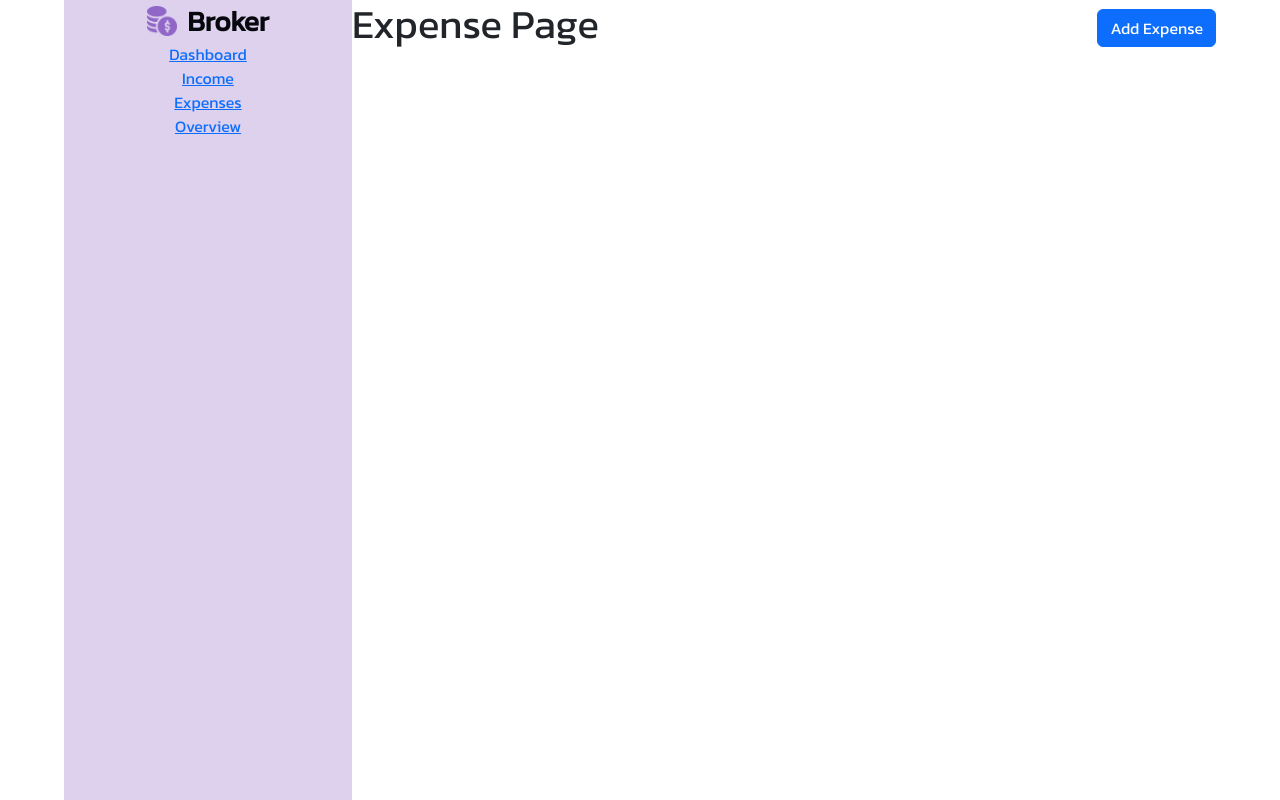
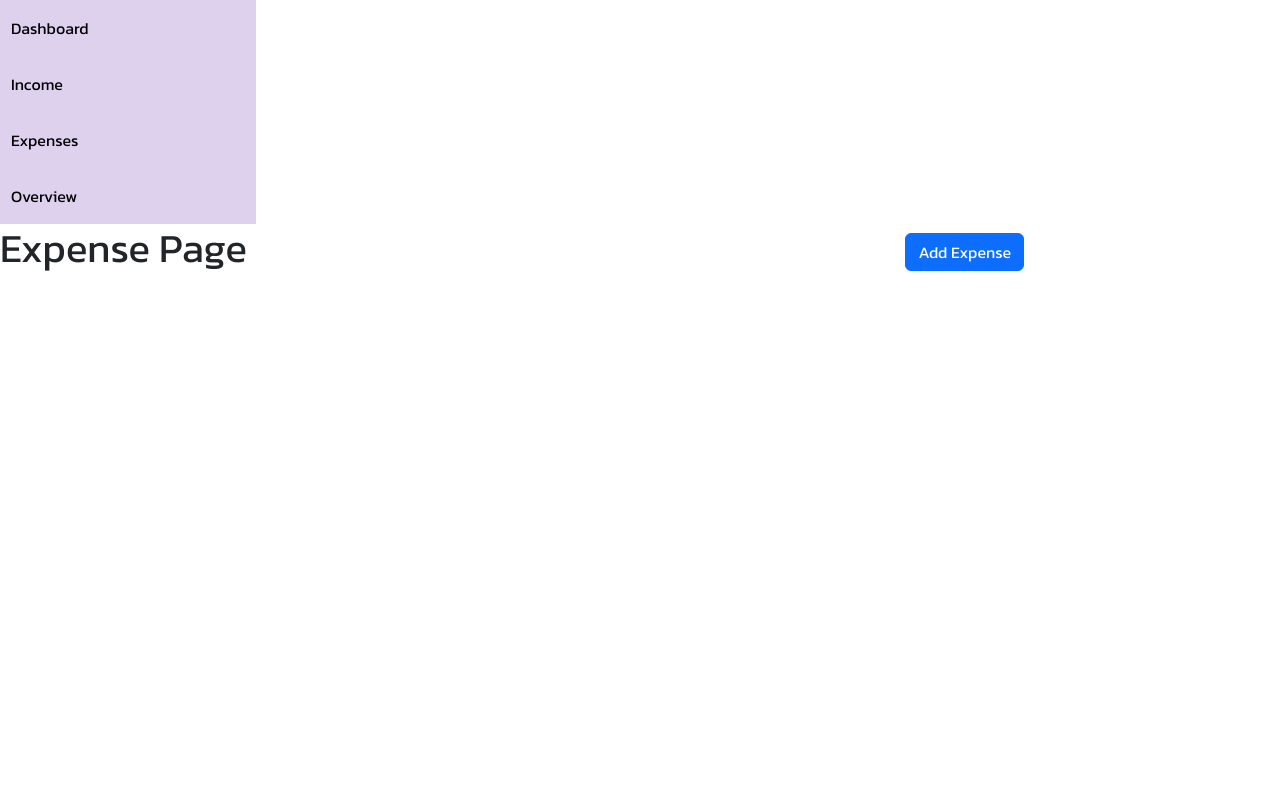
Before and after one commit to oliver-wahome/broker, a React (Create React App) app: page /expenses in a window 1280 px wide. Built offline with nearby package versions, Linux system fonts and the light colour scheme.

Commit message:
update: restructuring the dashboard layout ui & adding dashboardNavbar to main dashboard page

```diff
--- a/src/App.css
+++ b/src/App.css
@@ -5,7 +5,11 @@
     font-family: 'Kanit', sans-serif;
 }
 
-.appContainer {
+/* .appContainer {
+    padding: 0 5vw;
+} */
+
+.pageContainer {
     padding: 0 5vw;
 }
 
@@ -17,6 +21,10 @@
     color: #07080e;
 }
 
+.logoSection:hover {
+    color: #07080e;
+}
+
 .logoSection img{
     margin: 0 10px 0 0;
 }
--- a/src/components/DashboardMenu.js
+++ b/src/components/DashboardMenu.js
@@ -1,18 +1,13 @@
 import React from 'react';
-import logo from '../images/brokerIcon-amethyst.png';
 import { Link } from 'react-router-dom';
 
 function DashboardMenu(){
     return(
         <div className="dashboardMenu">
-            <Link to="/" className="logoSection">
-                <img src={logo} alt="logo-icon" height="30px" width="30px" />
-                <p>Broker</p>
-            </Link>
-            <Link to="/dashboard">Dashboard</Link>
-            <Link to="/income">Income</Link>
-            <Link to="/expenses">Expenses</Link>
-            <Link to="/overview">Overview</Link>
+            <Link to="/dashboard" className="dashboardMenuItem">Dashboard</Link>
+            <Link to="/income" className="dashboardMenuItem">Income</Link>
+            <Link to="/expenses" className="dashboardMenuItem">Expenses</Link>
+            <Link to="/overview" className="dashboardMenuItem">Overview</Link>
         </div>
     );
 }
--- /dev/null
+++ b/src/components/DashboardNavbar.js
@@ -0,0 +1,38 @@
+import React from 'react';
+import { Link, useNavigate } from 'react-router-dom';
+import '../firebase';
+import { getAuth, signOut } from "firebase/auth";
+import logo from '../images/brokerIcon-amethyst.png';
+import '../pageStyles/Dashboard.css';
+
+function DashboardNavbar(){
+
+    let navigate = useNavigate();
+
+    const auth = getAuth();
+    const logOut = () => {
+        signOut(auth).then(() => {
+            // Sign-out successful.
+            console.log("logged out");
+            navigate("/");
+        }).catch((error) => {
+            // An error happened.
+            console.log(error.message);
+        });
+    }
+
+    return(
+        <div className="dashboardNavbar">
+            <Link to="/" className="logoSection">
+                <img src={logo} alt="logo-icon" height="30px" width="30px" />
+                <p>Broker</p>
+            </Link>
+            <div className="dashboardNavbarProfile">
+                <button onClick={logOut}>logout</button>
+                <Link to="/profile">go to profile</Link>
+            </div>
+        </div>
+    );
+}
+
+export default DashboardNavbar;
--- a/src/pageStyles/Dashboard.css
+++ b/src/pageStyles/Dashboard.css
@@ -1,20 +1,51 @@
 .dashboardPage {
     min-height: 100vh;
+}
+
+.dashboardPageContent {
+    width: 100%;
     display: flex;
+    border: 1px solid black;
+}
+
+.dashboardNavbar {
+    padding: 10px 15px;
+    border: 1px solid blue;
+    display: flex;
+    align-items: center;
+    justify-content: space-between;
 }
 
 .dashboardMenu {
     display: flex;
     flex-direction: column;
-    align-items: center;
-    width: 25%;
+    width: 20%;
     background-color: rgba(144, 103, 197, 0.3);
 }
 
+.dashboardMenuItem {
+    border: 1px solid transparent;
+    margin: 5px 0;
+    padding: 10px;
+    text-decoration: none;
+    color: black;
+}
+
+.dashboardMenuItem:hover {
+    color: #9067C6;
+    border: 1px solid black;
+    border-left: 3px solid black;
+}
+
 .dashboardBody {
-    width: 75%;
+    width: 80%;
     display: flex;
     flex-direction: column;
+}
+
+.dashboardBodyNavbar {
+    display: flex;
+    justify-content: flex-end;
 }
 
 .dashboardBodyHeader {
--- a/src/pages/About.js
+++ b/src/pages/About.js
@@ -4,7 +4,7 @@ import Footer from '../components/Footer';
 
 function About() {
   return (
-    <div className="about">
+    <div className="about pageContainer">
       <Navbar />
 
       About
--- a/src/pages/Contact.js
+++ b/src/pages/Contact.js
@@ -5,7 +5,7 @@ import Footer from '../components/Footer';
 
 function Contact() {
   return (
-    <div className="contact">
+    <div className="contact pageContainer">
         <Navbar />
 
         Contact
--- a/src/pages/Dashboard.js
+++ b/src/pages/Dashboard.js
@@ -1,39 +1,22 @@
 import React from 'react';
-import { Link, useNavigate } from 'react-router-dom';
 import '../firebase';
-import { getAuth, signOut } from "firebase/auth";
+import DashboardNavbar from '../components/DashboardNavbar';
 import DashboardMenu from '../components/DashboardMenu';
 import '../pageStyles/Dashboard.css';
 
 function Dashboard() {
 
-    let navigate = useNavigate();
-
-    const auth = getAuth();
-    const logOut = () => {
-        signOut(auth).then(() => {
-            // Sign-out successful.
-            console.log("logged out");
-            navigate("/");
-        }).catch((error) => {
-            // An error happened.
-            console.log(error.message);
-        });
-    }
-
     return (
         <div className="dashboardPage">
 
-            <DashboardMenu />
+            <DashboardNavbar />
 
-            <div className="dashboardBody">
-                <div className="dashboardBodyNavbar">
-                    <button onClick={logOut}>logout</button>
-                    <Link to="/profile">go to profile</Link>
+            <div className="dashboardPageContent">
+                <DashboardMenu />
+                <div className="dashboardBody">
+
+                    <h1>Dashboard Page</h1>
                 </div>
-
-                <h1>Dashboard Page</h1>
-
             </div>
         </div>
     );
--- a/src/pages/Home.js
+++ b/src/pages/Home.js
@@ -27,7 +27,7 @@ function Home() {
   }
 
   return (
-    <div className="home">
+    <div className="home pageContainer">
       <Navbar />
 
       <div className="homeContent">
```
